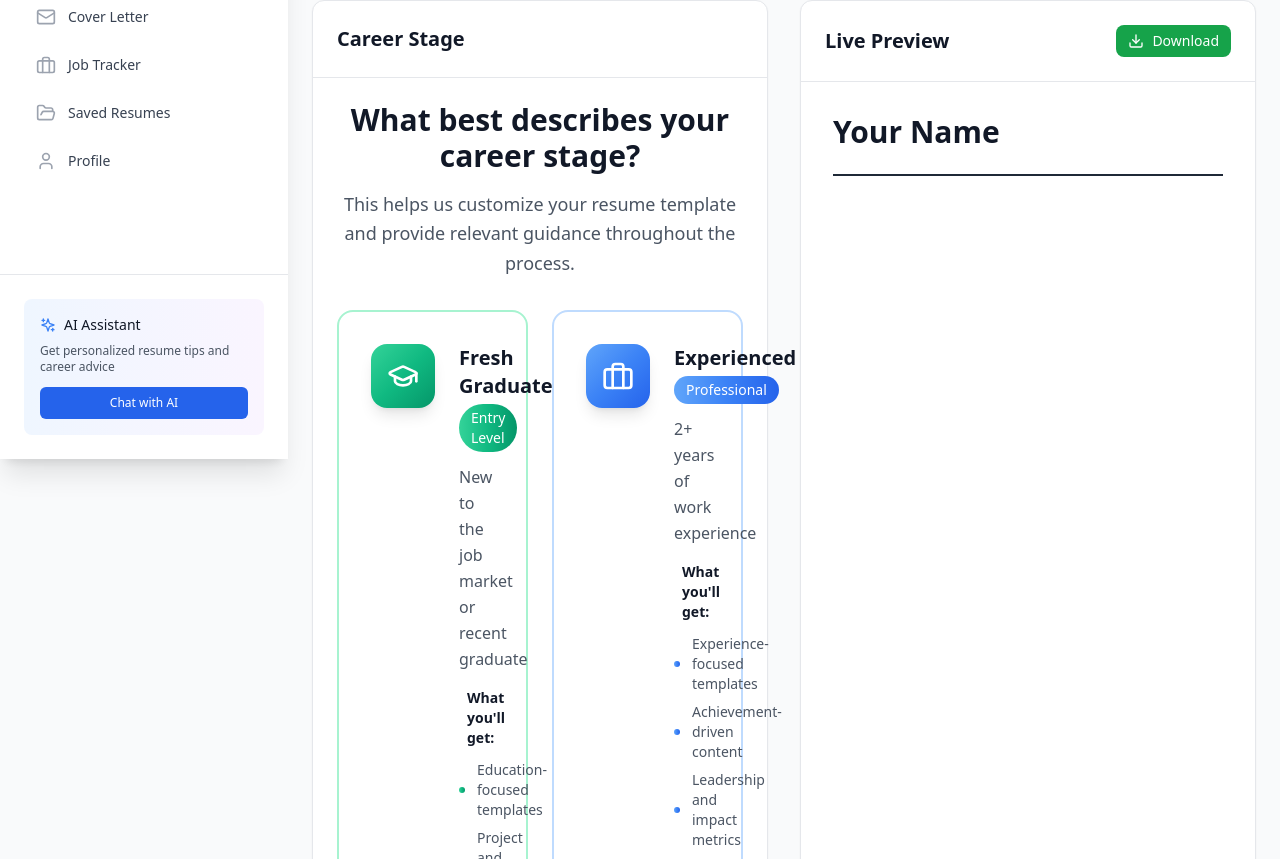
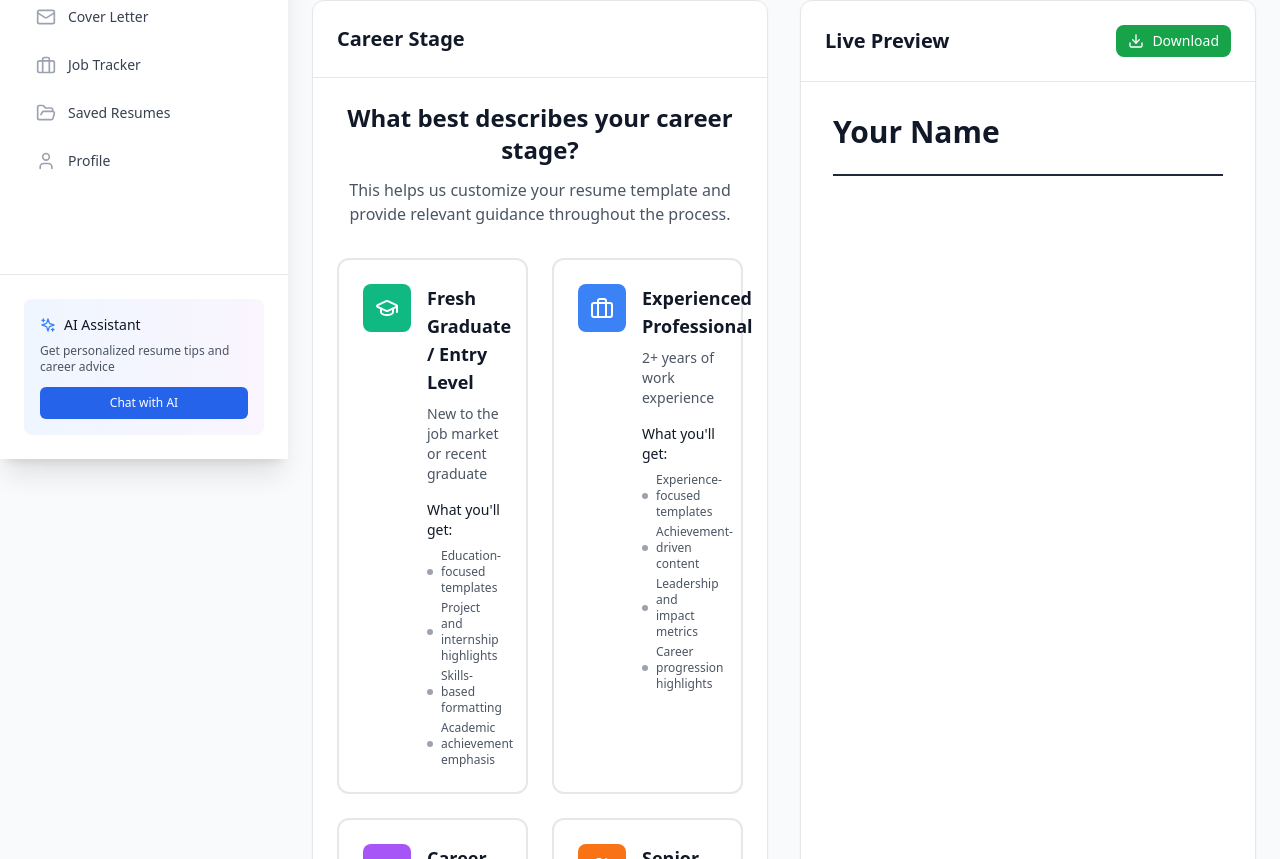
Before and after one commit to srsknayab1996/smartcv-ai-bolt, a React (Vite) app: page /resume-builder in a window 1280 px wide. Shown: the part 341-1200 px from the top of the page. Built offline with nearby package versions, Linux system fonts and the light colour scheme.

Commit message:
Redesign Career Stage Selection Cards

```diff
--- a/src/components/resume-builder/UserTypeSelection.tsx
+++ b/src/components/resume-builder/UserTypeSelection.tsx
@@ -1,5 +1,5 @@
 import React from 'react';
-import { GraduationCap, Briefcase, Users, TrendingUp, CheckCircle } from 'lucide-react';
+import { GraduationCap, Briefcase, Users, TrendingUp } from 'lucide-react';
 import { useResume } from '../../contexts/ResumeContext';
 
 export const UserTypeSelection: React.FC = () => {
@@ -8,16 +8,10 @@ export const UserTypeSelection: React.FC = () => {
   const userTypes = [
     {
       id: 'fresher',
-      title: 'Fresh Graduate',
-      subtitle: 'Entry Level',
+      title: 'Fresh Graduate / Entry Level',
       description: 'New to the job market or recent graduate',
       icon: GraduationCap,
-      gradient: 'from-emerald-400 via-emerald-500 to-emerald-600',
-      bgGradient: 'from-emerald-50 to-emerald-100',
-      borderColor: 'border-emerald-200',
-      hoverBorderColor: 'hover:border-emerald-300',
-      selectedBorderColor: 'border-emerald-500',
-      selectedBgColor: 'bg-emerald-50',
+      color: 'emerald',
       features: [
         'Education-focused templates',
         'Project and internship highlights',
@@ -27,16 +21,10 @@ export const UserTypeSelection: React.FC = () => {
     },
     {
       id: 'experienced',
-      title: 'Experienced',
-      subtitle: 'Professional',
+      title: 'Experienced Professional',
       description: '2+ years of work experience',
       icon: Briefcase,
-      gradient: 'from-blue-400 via-blue-500 to-blue-600',
-      bgGradient: 'from-blue-50 to-blue-100',
-      borderColor: 'border-blue-200',
-      hoverBorderColor: 'hover:border-blue-300',
-      selectedBorderColor: 'border-blue-500',
-      selectedBgColor: 'bg-blue-50',
+      color: 'blue',
       features: [
         'Experience-focused templates',
         'Achievement-driven content',
@@ -47,15 +35,9 @@ export const UserTypeSelection: React.FC = () => {
     {
       id: 'career-change',
       title: 'Career Changer',
-      subtitle: 'Transitioning',
-      description: 'Switching to a new field or industry',
+      description: 'Transitioning to a new field or industry',
       icon: TrendingUp,
-      gradient: 'from-purple-400 via-purple-500 to-purple-600',
-      bgGradient: 'from-purple-50 to-purple-100',
-      borderColor: 'border-purple-200',
-      hoverBorderColor: 'hover:border-purple-300',
-      selectedBorderColor: 'border-purple-500',
-      selectedBgColor: 'bg-purple-50',
+      color: 'purple',
       features: [
         'Transferable skills focus',
         'Relevant experience highlighting',
@@ -66,15 +48,9 @@ export const UserTypeSelection: React.FC = () => {
     {
       id: 'senior',
       title: 'Senior Executive',
-      subtitle: 'Leadership',
       description: '10+ years with leadership experience',
       icon: Users,
-      gradient: 'from-orange-400 via-orange-500 to-orange-600',
-      bgGradient: 'from-orange-50 to-orange-100',
-      borderColor: 'border-orange-200',
-      hoverBorderColor: 'hover:border-orange-300',
-      selectedBorderColor: 'border-orange-500',
-      selectedBgColor: 'bg-orange-50',
+      color: 'orange',
       features: [
         'Executive-level templates',
         'Strategic impact focus',
@@ -83,6 +59,32 @@ export const UserTypeSelection: React.FC = () => {
       ]
     }
   ];
+
+  const getColorClasses = (color: string, isSelected: boolean) => {
+    const colors = {
+      emerald: {
+        icon: 'bg-emerald-500',
+        border: isSelected ? 'border-emerald-500 bg-emerald-50' : 'border-gray-200 hover:border-emerald-300',
+        check: 'bg-emerald-500'
+      },
+      blue: {
+        icon: 'bg-blue-500',
+        border: isSelected ? 'border-blue-500 bg-blue-50' : 'border-gray-200 hover:border-blue-300',
+        check: 'bg-blue-500'
+      },
+      purple: {
+        icon: 'bg-purple-500',
+        border: isSelected ? 'border-purple-500 bg-purple-50' : 'border-gray-200 hover:border-purple-300',
+        check: 'bg-purple-500'
+      },
+      orange: {
+        icon: 'bg-orange-500',
+        border: isSelected ? 'border-orange-500 bg-orange-50' : 'border-gray-200 hover:border-orange-300',
+        check: 'bg-orange-500'
+      }
+    };
+    return colors[color as keyof typeof colors];
+  };
 
   const handleUserTypeSelect = (userType: string) => {
     if (currentResume) {
@@ -97,10 +99,10 @@ export const UserTypeSelection: React.FC = () => {
   return (
     <div className="space-y-8">
       <div className="text-center">
-        <h2 className="text-3xl font-bold text-gray-900 mb-4">
+        <h2 className="text-2xl font-bold text-gray-900 mb-3">
           What best describes your career stage?
         </h2>
-        <p className="text-lg text-gray-600 max-w-2xl mx-auto leading-relaxed">
+        <p className="text-gray-600 max-w-2xl mx-auto">
           This helps us customize your resume template and provide relevant guidance throughout the process.
         </p>
       </div>
@@ -109,133 +111,96 @@ export const UserTypeSelection: React.FC = () => {
         {userTypes.map((type) => {
           const Icon = type.icon;
           const isSelected = currentResume?.userType === type.id;
+          const colorClasses = getColorClasses(type.color, isSelected);
 
           return (
             <div
               key={type.id}
               onClick={() => handleUserTypeSelect(type.id)}
-              className={`group relative cursor-pointer rounded-2xl border-2 transition-all duration-300 transform hover:scale-[1.02] hover:shadow-xl ${
-                isSelected
-                  ? `${type.selectedBorderColor} ${type.selectedBgColor} shadow-lg scale-[1.02]`
-                  : `${type.borderColor} bg-white ${type.hoverBorderColor} hover:shadow-lg`
-              }`}
+              className={`relative cursor-pointer rounded-xl border-2 p-6 transition-all duration-200 hover:shadow-md ${colorClasses.border}`}
             >
-              {/* Background Pattern */}
-              <div className={`absolute inset-0 bg-gradient-to-br ${type.bgGradient} opacity-0 group-hover:opacity-30 ${isSelected ? 'opacity-20' : ''} rounded-2xl transition-opacity duration-300`} />
-
-              {/* Selection Indicator */}
+              {/* Selection indicator */}
               {isSelected && (
-                <div className="absolute -top-3 -right-3 w-8 h-8 bg-white rounded-full shadow-lg flex items-center justify-center border-2 border-gray-100">
-                  <CheckCircle className="w-5 h-5 text-green-500" />
+                <div className="absolute -top-2 -right-2 w-6 h-6 bg-white rounded-full shadow-lg flex items-center justify-center">
+                  <div className={`w-4 h-4 ${colorClasses.check} rounded-full flex items-center justify-center`}>
+                    <svg className="w-2.5 h-2.5 text-white" fill="currentColor" viewBox="0 0 20 20">
+                      <path fillRule="evenodd" d="M16.707 5.293a1 1 0 010 1.414l-8 8a1 1 0 01-1.414 0l-4-4a1 1 0 011.414-1.414L8 12.586l7.293-7.293a1 1 0 011.414 0z" clipRule="evenodd" />
+                    </svg>
+                  </div>
                 </div>
               )}
 
-              <div className="relative p-8">
-                <div className="flex items-start space-x-6">
-                  {/* Icon */}
-                  <div className={`w-16 h-16 bg-gradient-to-br ${type.gradient} rounded-2xl flex items-center justify-center flex-shrink-0 shadow-lg group-hover:scale-110 transition-transform duration-300`}>
-                    <Icon className="w-8 h-8 text-white" />
+              <div className="flex items-start space-x-4">
+                <div className={`w-12 h-12 ${colorClasses.icon} rounded-lg flex items-center justify-center flex-shrink-0`}>
+                  <Icon className="w-6 h-6 text-white" />
                 </div>
 
-                  {/* Content */}
                 <div className="flex-1 min-w-0">
-                    <div className="mb-4">
-                      <h3 className="text-xl font-bold text-gray-900 mb-1 group-hover:text-gray-800 transition-colors">
+                  <h3 className="text-lg font-semibold text-gray-900 mb-2">
                     {type.title}
                   </h3>
-                      <div className="flex items-center space-x-2 mb-3">
-                        <span className={`px-3 py-1 bg-gradient-to-r ${type.gradient} text-white text-sm font-medium rounded-full`}>
-                          {type.subtitle}
-                        </span>
-                      </div>
-                      <p className="text-gray-600 leading-relaxed">
+                  <p className="text-sm text-gray-600 mb-4">
                     {type.description}
                   </p>
-                    </div>
 
-                    {/* Features */}
-                    <div className="space-y-3">
-                      <h4 className="text-sm font-semibold text-gray-900 flex items-center">
-                        <span className="w-2 h-2 bg-gradient-to-r from-gray-400 to-gray-500 rounded-full mr-2" />
-                        What you'll get:
-                      </h4>
-                      <div className="grid grid-cols-1 gap-2">
+                  <div className="space-y-2">
+                    <h4 className="text-sm font-medium text-gray-900">What you'll get:</h4>
+                    <ul className="space-y-1">
                       {type.features.map((feature, index) => (
-                          <div key={index} className="flex items-center text-sm text-gray-600 group-hover:text-gray-700 transition-colors">
-                            <div className={`w-1.5 h-1.5 bg-gradient-to-r ${type.gradient} rounded-full mr-3 flex-shrink-0`} />
-                            <span>{feature}</span>
-                          </div>
+                        <li key={index} className="flex items-center text-xs text-gray-600">
+                          <div className="w-1.5 h-1.5 bg-gray-400 rounded-full mr-2 flex-shrink-0" />
+                          {feature}
+                        </li>
                       ))}
+                    </ul>
                   </div>
                 </div>
-                  </div>
-                </div>
-
-                {/* Hover Effect Border */}
-                <div className={`absolute inset-0 rounded-2xl bg-gradient-to-r ${type.gradient} opacity-0 group-hover:opacity-10 ${isSelected ? 'opacity-5' : ''} transition-opacity duration-300 pointer-events-none`} />
               </div>
             </div>
           );
         })}
       </div>
 
-      {/* Selected Type Info */}
       {currentResume?.userType && (
-        <div className="bg-gradient-to-r from-indigo-50 via-blue-50 to-purple-50 border border-indigo-200 rounded-2xl p-8 shadow-sm">
-          <div className="flex items-start space-x-4">
-            <div className="w-12 h-12 bg-gradient-to-r from-indigo-500 to-purple-600 rounded-xl flex items-center justify-center flex-shrink-0 shadow-lg">
-              <span className="text-white text-lg font-bold">✨</span>
+        <div className="bg-gradient-to-r from-blue-50 to-indigo-50 border border-blue-200 rounded-xl p-6">
+          <div className="flex items-start space-x-3">
+            <div className="w-8 h-8 bg-blue-100 rounded-full flex items-center justify-center flex-shrink-0">
+              <span className="text-blue-600 text-sm font-bold">💡</span>
             </div>
-            <div className="flex-1">
-              <h4 className="text-xl font-bold text-gray-900 mb-3">
+            <div>
+              <h4 className="text-sm font-medium text-blue-900 mb-2">
                 Personalized Tips for {userTypes.find(t => t.id === currentResume.userType)?.title}
               </h4>
               {currentResume.userType === 'fresher' && (
-                <div className="grid grid-cols-1 md:grid-cols-2 gap-4 text-sm text-gray-700">
-                  <div className="space-y-2">
-                    <p className="flex items-center"><span className="text-emerald-500 mr-2">•</span> Focus on your education, projects, and internships</p>
-                    <p className="flex items-center"><span className="text-emerald-500 mr-2">•</span> Highlight relevant coursework and academic achievements</p>
-                  </div>
-                  <div className="space-y-2">
-                    <p className="flex items-center"><span className="text-emerald-500 mr-2">•</span> Emphasize technical skills and certifications</p>
-                    <p className="flex items-center"><span className="text-emerald-500 mr-2">•</span> Include volunteer work and extracurricular activities</p>
-                  </div>
+                <div className="text-sm text-blue-700 space-y-1">
+                  <p>• Focus on your education, projects, and internships</p>
+                  <p>• Highlight relevant coursework and academic achievements</p>
+                  <p>• Emphasize technical skills and certifications</p>
+                  <p>• Include volunteer work and extracurricular activities</p>
                 </div>
               )}
               {currentResume.userType === 'experienced' && (
-                <div className="grid grid-cols-1 md:grid-cols-2 gap-4 text-sm text-gray-700">
-                  <div className="space-y-2">
-                    <p className="flex items-center"><span className="text-blue-500 mr-2">•</span> Lead with your professional experience and achievements</p>
-                    <p className="flex items-center"><span className="text-blue-500 mr-2">•</span> Quantify your impact with specific metrics and numbers</p>
-                  </div>
-                  <div className="space-y-2">
-                    <p className="flex items-center"><span className="text-blue-500 mr-2">•</span> Show career progression and increasing responsibilities</p>
-                    <p className="flex items-center"><span className="text-blue-500 mr-2">•</span> Keep education section brief unless highly relevant</p>
-                  </div>
+                <div className="text-sm text-blue-700 space-y-1">
+                  <p>• Lead with your professional experience and achievements</p>
+                  <p>• Quantify your impact with specific metrics and numbers</p>
+                  <p>• Show career progression and increasing responsibilities</p>
+                  <p>• Keep education section brief unless highly relevant</p>
                 </div>
               )}
               {currentResume.userType === 'career-change' && (
-                <div className="grid grid-cols-1 md:grid-cols-2 gap-4 text-sm text-gray-700">
-                  <div className="space-y-2">
-                    <p className="flex items-center"><span className="text-purple-500 mr-2">•</span> Highlight transferable skills relevant to your target role</p>
-                    <p className="flex items-center"><span className="text-purple-500 mr-2">•</span> Use a functional or hybrid resume format</p>
-                  </div>
-                  <div className="space-y-2">
-                    <p className="flex items-center"><span className="text-purple-500 mr-2">•</span> Include relevant training, certifications, or courses</p>
-                    <p className="flex items-center"><span className="text-purple-500 mr-2">•</span> Write a compelling summary explaining your transition</p>
-                  </div>
+                <div className="text-sm text-blue-700 space-y-1">
+                  <p>• Highlight transferable skills relevant to your target role</p>
+                  <p>• Use a functional or hybrid resume format</p>
+                  <p>• Include relevant training, certifications, or courses</p>
+                  <p>• Write a compelling summary explaining your transition</p>
                 </div>
               )}
               {currentResume.userType === 'senior' && (
-                <div className="grid grid-cols-1 md:grid-cols-2 gap-4 text-sm text-gray-700">
-                  <div className="space-y-2">
-                    <p className="flex items-center"><span className="text-orange-500 mr-2">•</span> Focus on strategic impact and leadership achievements</p>
-                    <p className="flex items-center"><span className="text-orange-500 mr-2">•</span> Highlight team management and organizational influence</p>
-                  </div>
-                  <div className="space-y-2">
-                    <p className="flex items-center"><span className="text-orange-500 mr-2">•</span> Include board positions, speaking engagements, or publications</p>
-                    <p className="flex items-center"><span className="text-orange-500 mr-2">•</span> Keep technical details high-level and results-focused</p>
-                  </div>
+                <div className="text-sm text-blue-700 space-y-1">
+                  <p>• Focus on strategic impact and leadership achievements</p>
+                  <p>• Highlight team management and organizational influence</p>
+                  <p>• Include board positions, speaking engagements, or publications</p>
+                  <p>• Keep technical details high-level and results-focused</p>
                 </div>
               )}
             </div>
```
Lines whose indentation alone changed are shown as unchanged.
